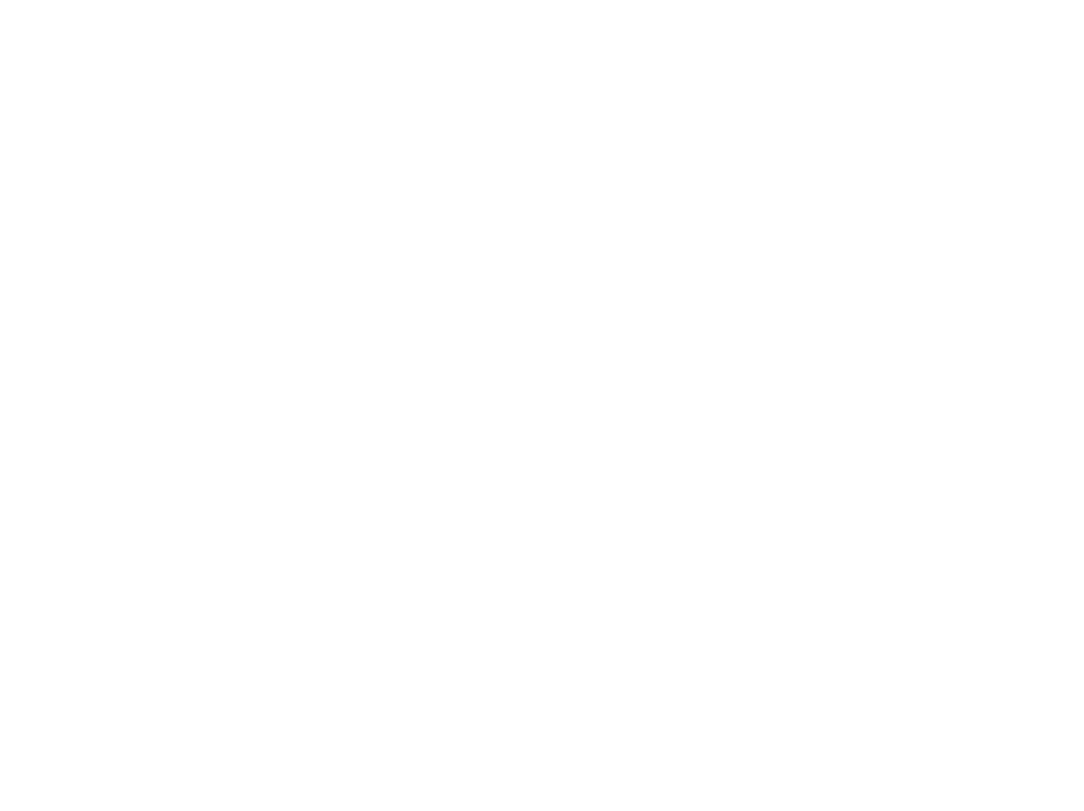
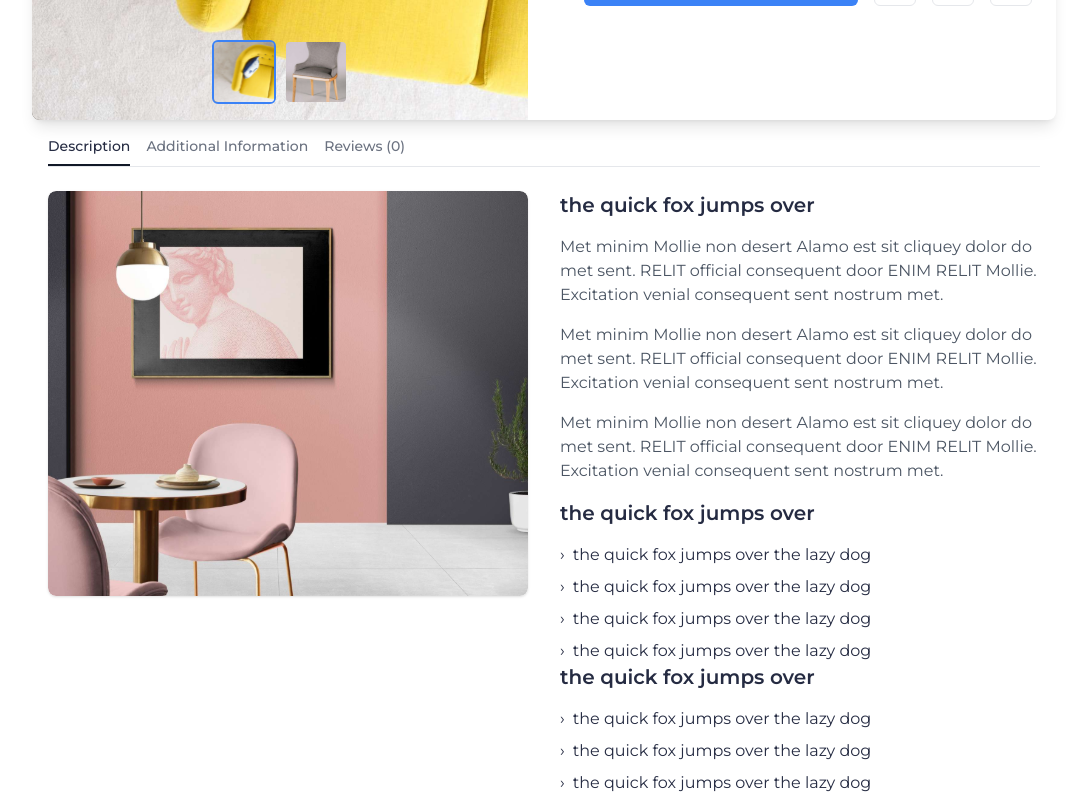
Before and after one commit to hediye-ersan/Trend-Kod, a React (Vite) app: page /productdetails in a window 1280 px wide. Shown: the part 580-1391 px from the top of the page, without its empty margins (96-1180 px from the left). Before the commit the page ends 800 px from the top, so only its background shows below. Built offline with nearby package versions, Linux system fonts and the light colour scheme; a web font is replaced by a local one.

Commit message:
statik kart kısmını ekler

```diff
--- a/src/page/ProductDetails.jsx
+++ b/src/page/ProductDetails.jsx
@@ -1,11 +1,98 @@
 import React from 'react'
 import ProductCard from '../components/ProductDetailCard';
+import Navbar from '../layout/Header';
+import { Link } from 'react-router-dom';
 
 function ProductDetails() {
     return (
         <div>
-            <h1>Product Details</h1>
-            <ProductCard/>
+            <Navbar />
+            <div className="text-center mb-10">
+                <h3 className="text-h3 font-bold mb-4">Shop</h3>
+                <div className="flex items-center justify-center gap-2 text-sm text-h6 font-bold">
+                    <Link to="/" className=" hover:underline ">Home</Link>
+                    <span >/</span>
+                    <span className="text-secondText ">Shop</span>
+                </div>
+            </div>
+            <ProductCard />
+            <div className="max-w-5xl mx-auto p-4">
+                {/* Tabs */}
+                <div className="flex gap-4 text-sm font-medium mb-6 border-b border-gray-200">
+                    <button className="pb-2 border-b-2 border-gray-900">Description</button>
+                    <button className="pb-2 border-b-2 border-transparent text-gray-500 hover:border-gray-300">
+                        Additional Information
+                    </button>
+                    <button className="pb-2 border-b-2 border-transparent text-gray-500 hover:border-gray-300">
+                        Reviews (0)
+                    </button>
+                </div>
+
+                <div className="md:flex md:gap-8">
+                    {/* Image */}
+                    <div className="md:w-1/2">
+                        <img
+                            src="/images/detailCard.svg"
+                            alt="Product"
+                            className="w-full rounded-lg shadow"
+                        />
+                    </div>
+
+                    {/* Description and Details */}
+                    <div className="mt-6 md:mt-0 md:w-1/2">
+                        {/* Description */}
+                        <h3 className="text-xl font-semibold mb-4">the quick fox jumps over</h3>
+                        <p className="text-gray-600 mb-4">
+                            Met minim Mollie non desert Alamo est sit cliquey dolor do met sent. RELIT official
+                            consequent door ENIM RELIT Mollie. Excitation venial consequent sent nostrum met.
+                        </p>
+                        <p className="text-gray-600 mb-4">
+                            Met minim Mollie non desert Alamo est sit cliquey dolor do met sent. RELIT official
+                            consequent door ENIM RELIT Mollie. Excitation venial consequent sent nostrum met.
+                        </p>
+                        <p className="text-gray-600 mb-4">
+                            Met minim Mollie non desert Alamo est sit cliquey dolor do met sent. RELIT official
+                            consequent door ENIM RELIT Mollie. Excitation venial consequent sent nostrum met.
+                        </p>
+
+                        {/* Details */}
+                        <h3 className="text-xl font-semibold mb-4">the quick fox jumps over</h3>
+                        <ul className="space-y-2">
+                            <li className="flex items-center">
+                                <span className="mr-2">›</span>
+                                the quick fox jumps over the lazy dog
+                            </li>
+                            <li className="flex items-center">
+                                <span className="mr-2">›</span>
+                                the quick fox jumps over the lazy dog
+                            </li>
+                            <li className="flex items-center">
+                                <span className="mr-2">›</span>
+                                the quick fox jumps over the lazy dog
+                            </li>
+                            <li className="flex items-center">
+                                <span className="mr-2">›</span>
+                                the quick fox jumps over the lazy dog
+                            </li>
+                        </ul>
+                        <h3 className="text-xl font-semibold mb-4">the quick fox jumps over</h3>
+                        <ul className="space-y-2">
+                            <li className="flex items-center">
+                                <span className="mr-2">›</span>
+                                the quick fox jumps over the lazy dog
+                            </li>
+                            <li className="flex items-center">
+                                <span className="mr-2">›</span>
+                                the quick fox jumps over the lazy dog
+                            </li>
+                            <li className="flex items-center">
+                                <span className="mr-2">›</span>
+                                the quick fox jumps over the lazy dog
+                            </li>
+                        </ul>
+                    </div>
+                </div>
+            </div>
         </div>
     )
 }
```
Also changed, not shown: public/images/detailCard.svg (added).
